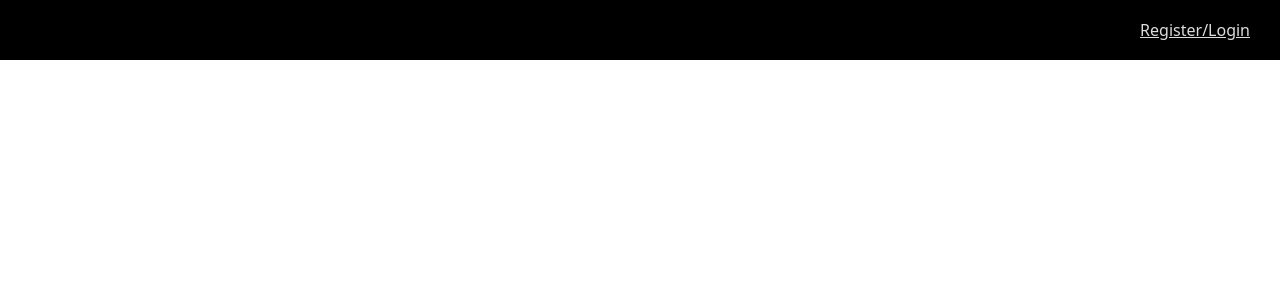
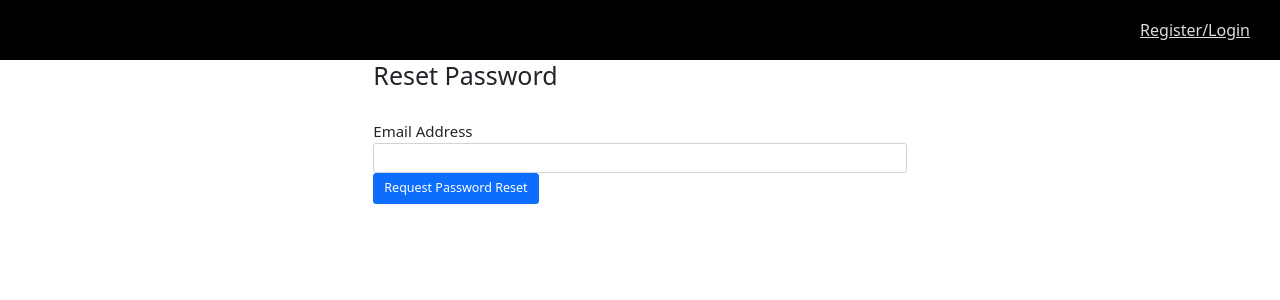
Before and after one commit to Musievska/movie-library-app, a React (Create React App) app in the folder client/: page /account/forgot in a window 1280 px wide. Before the commit this address had no page. Shown: the top 300 px of the page. Built offline with nearby package versions, Linux system fonts and the light colour scheme.

Commit message:
pass reset component

```diff
--- a/client/src/App.js
+++ b/client/src/App.js
@@ -3,17 +3,25 @@ import Header from './components/Header';
 import { Routes, Route } from 'react-router-dom';
 import LoginForm from './components/LoginForm';
 import RegisterForm from './components/RegisterForm';
+import Welcome from './components/Welcome';
+import PasswordResetFormEmail from './components/PasswordResetFormEmail';
+
 
 
 const App = () => {
   return (
     <>
-      <Header />
-      <Routes>
-        <Route path="/register" element={RegisterForm()} />
-        <Route path="/login" element={LoginForm()} />
+      <Header/>
+    <Routes>
+        <Route
+          path='/account/forgot'
+          element={<PasswordResetFormEmail/>}
+        />
+        <Route path='/register' element={<RegisterForm/>} />
+        <Route path='/login' element={<LoginForm/>} />
+        <Route path='/welcome' element={<Welcome/>} />
       </Routes>
-    </>
+      </>
   )
 }
-export default App
+export default App;
--- /dev/null
+++ b/client/src/components/PasswordResetFormEmail.js
@@ -0,0 +1,53 @@
+import React from 'react';
+import { useFormik } from 'formik';
+import * as Yup from 'yup';
+
+const PasswordResetFormEmail = () => {
+
+    const formik = useFormik({
+        initialValues: {
+            email:"",
+        },
+        validationSchema: Yup.object({
+            email: Yup.string("Enter valid email")
+                .email("Invalid email")
+                .required("Please enter your email adress"),
+        }),
+        onSubmit: (values) => {
+            console.log(values);
+        }
+    });
+
+    return (
+        <div className="passwordResetEmail-form-container">
+            <div className="col-10 col-sm-8 col-md-5 mx-auto">
+                <h1 className="font-weight-bold">Reset Password</h1>
+            </div>
+            <form onSubmit={formik.handleSubmit}>
+                <div className="form-group col-10 col-sm-8 col-md-5 mx-auto mt-5">
+                    <label htmlFor="email">Email Address</label>
+                    <input
+                        className="form-control form-control-lg"
+                        id="email"
+                        name="email"
+                        type="email"
+                        {...formik.getFieldProps("email")}
+                    />
+                    {formik.touched.email && formik.errors.email ? (
+                        <small className="form-text text-danger">
+                            {formik.errors.email}
+                        </small>
+                    ) : null}
+                </div>
+                <div className="col-10 col-sm-8 col-md-5 mx-auto">
+                    <button type="submit" className="btn btn-lg btn-primary btn-block">
+                        Request Password Reset
+                    </button>
+                </div>
+            </form>
+        </div>
+    );
+
+}
+
+export default PasswordResetFormEmail;
```
